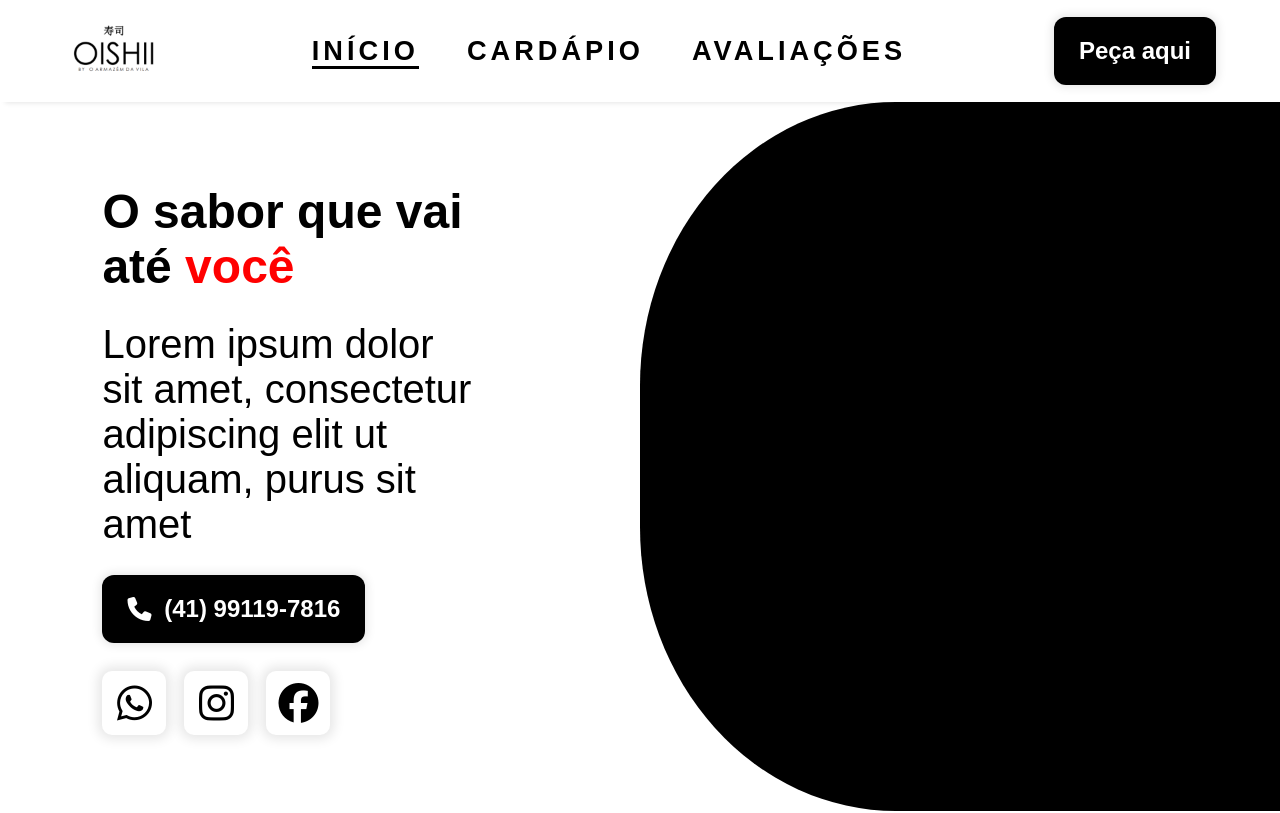
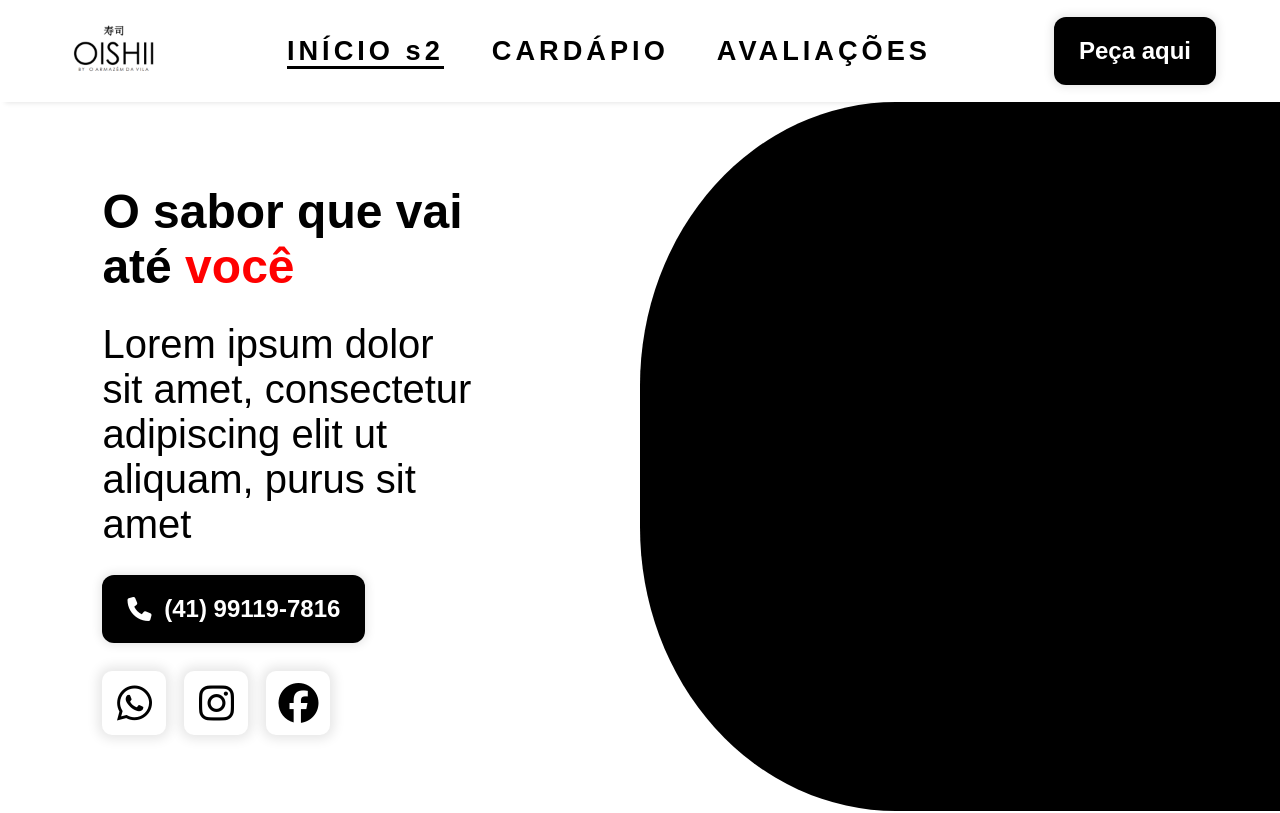
Before and after one commit to guimello11/websiteoishi, a plain HTML site: page index.html in a window 1280 px wide. Shown: the top 813 px of the page. Drawn offline with nearby package versions, Linux system fonts and the light colour scheme; a web font is replaced by a local one.

Commit message:
commit duvidoso

```diff
--- a/index.html
+++ b/index.html
@@ -17,7 +17,7 @@
 
             <ul id="nav_list">
                 <li class="nav-item active">
-                    <a href="#home">INÍCIO</a>
+                    <a href="#home">INÍCIO s2</a>
                 </li>
                 <li class="nav-item">
                     <a href="#menu">CARDÁPIO</a>
```
